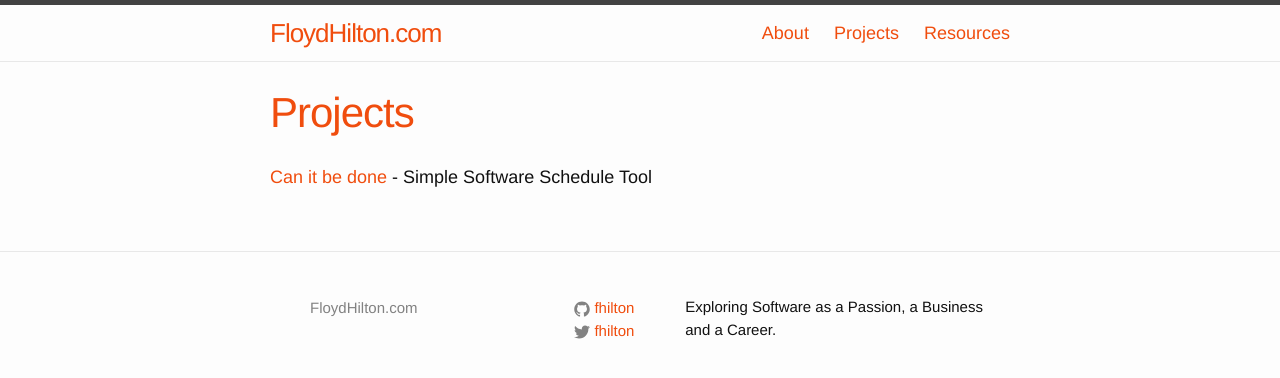
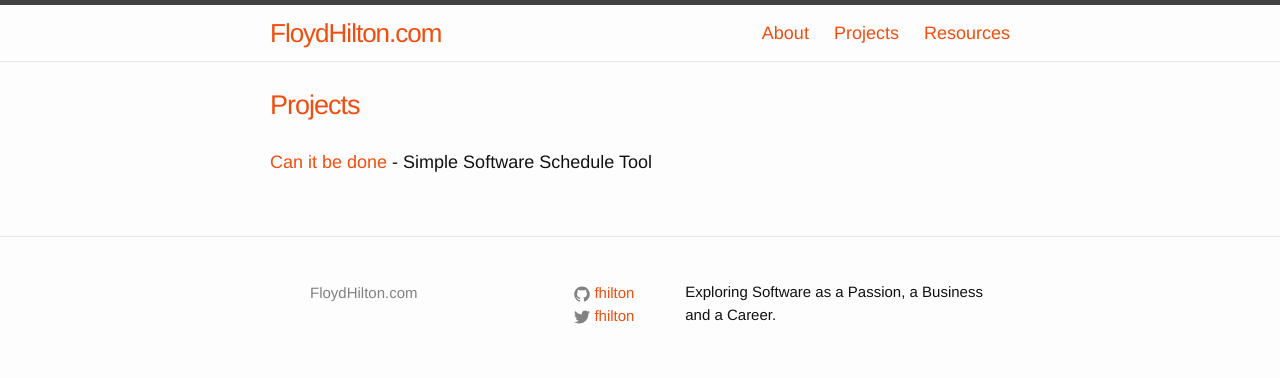
Before and after one commit to fhilton/fhilton.github.io, a Jekyll site: the page built from projects/index.md, in a window 1280 px wide. Shown: the top 378 px of the page. Built offline with Jekyll 4.4.1, drawn with Linux system fonts in a browser that asks for light colours.

Commit message:
Making title on page smaller.

```diff
--- a/_layouts/page.html
+++ b/_layouts/page.html
@@ -4,7 +4,7 @@
 <div class="post">
 
   <header class="post-header">
-    <h1 class="post-title">{{ page.title }}</h1>
+    <h2 class="post-title">{{ page.title }}</h2>
   </header>
 
   <article class="post-content">
--- a/_layouts/post.html
+++ b/_layouts/post.html
@@ -4,7 +4,7 @@
 <div class="post">
 
   <header class="post-header">
-    <h1 class="post-title">{{ page.title }}</h1>
+    <h2 class="post-title">{{ page.title }}</h2>
     <p class="post-meta">{{ page.date | date: "%b %-d, %Y" }}{% if page.author %} • {{ page.author }}{% endif %}{% if page.meta %} • {{ page.meta }}{% endif %}</p>
   </header>
 
--- a/_sass/_layout.scss
+++ b/_sass/_layout.scss
@@ -206,7 +206,7 @@
 }
 
 .post-title {
-    font-size: 42px;
+    // font-size: 42px;
     letter-spacing: -1px;
     line-height: 1;
 
```
